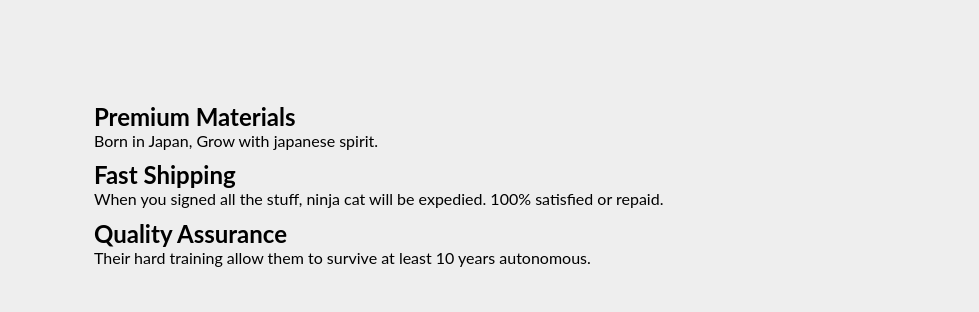
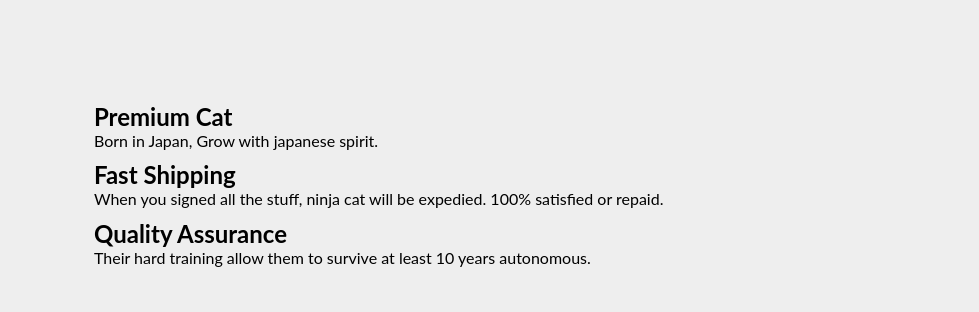
Before and after one commit to hddv/ninja-cat, a plain HTML site: page index.html in a window 1280 px wide. Shown: the part 283-595 px from the top of the page, 301-1280 px from the left. Drawn offline with Linux system fonts and the light colour scheme.

Commit message:
Update index.html

```diff
--- a/index.html
+++ b/index.html
@@ -40,7 +40,7 @@
 						<img src="img/fire">
 					</div>
 					<div class="description">
-						<h2>Premium Materials</h2>
+						<h2>Premium Cat</h2>
 						<p>Born in Japan, Grow with japanese spirit.</p>
 					</div>
 				</div>
```
